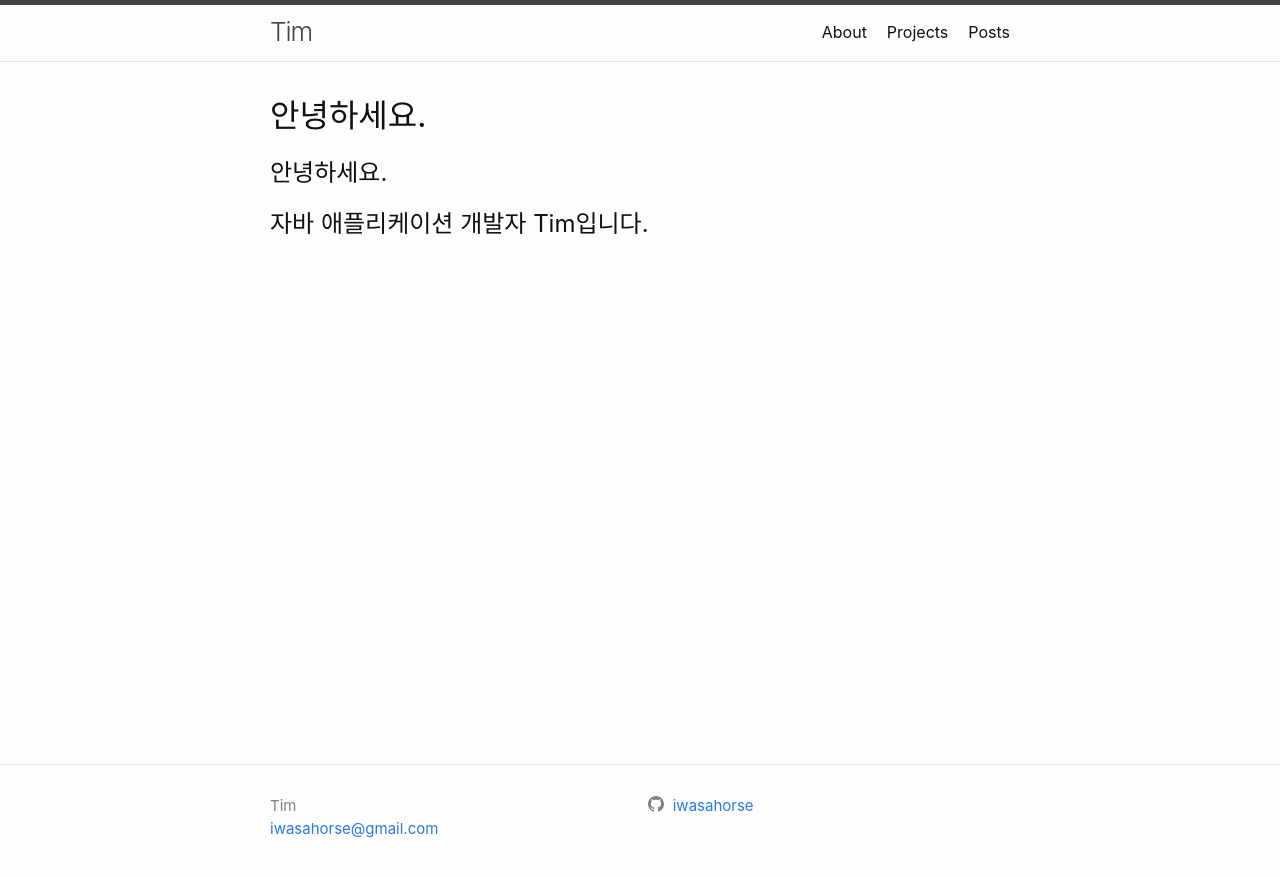
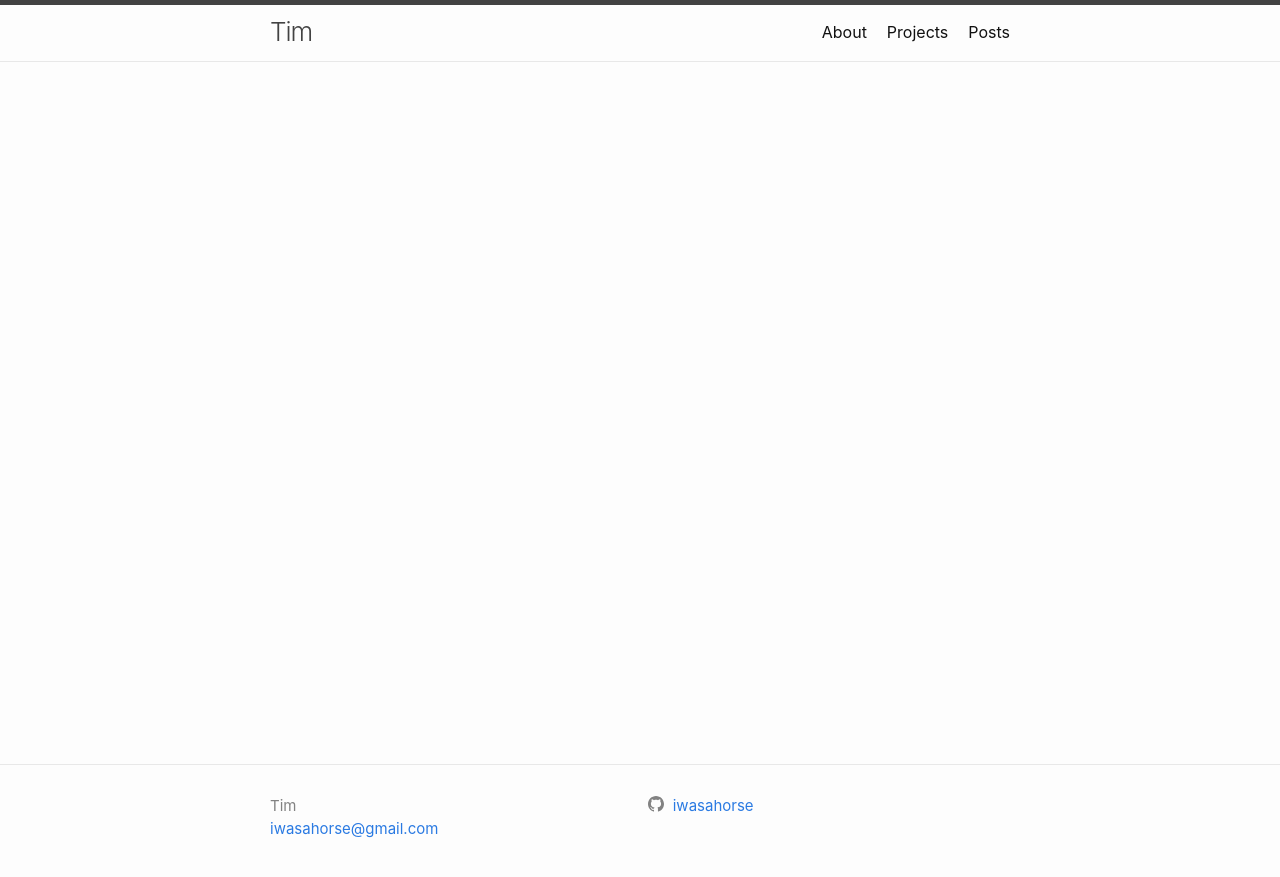
Before and after one commit to majortim/majortim.github.io, a Jekyll site: the page built from index.md, in a window 1280 px wide. Shown: the top 877 px of the page. Built offline with Jekyll 4.4.1, drawn with Linux system fonts in a browser that asks for light colours; our own code applies the rules of GitHub Pages for plain Markdown files.

Commit message:
Update index.md

```diff
--- a/index.md
+++ b/index.md
@@ -3,8 +3,4 @@
 # To modify the layout, see https://jekyllrb.com/docs/themes/#overriding-theme-defaults
 
 layout: home
-title:
 ---
-
-## 안녕하세요.
-## 자바 애플리케이션 개발자 Tim입니다.
```
